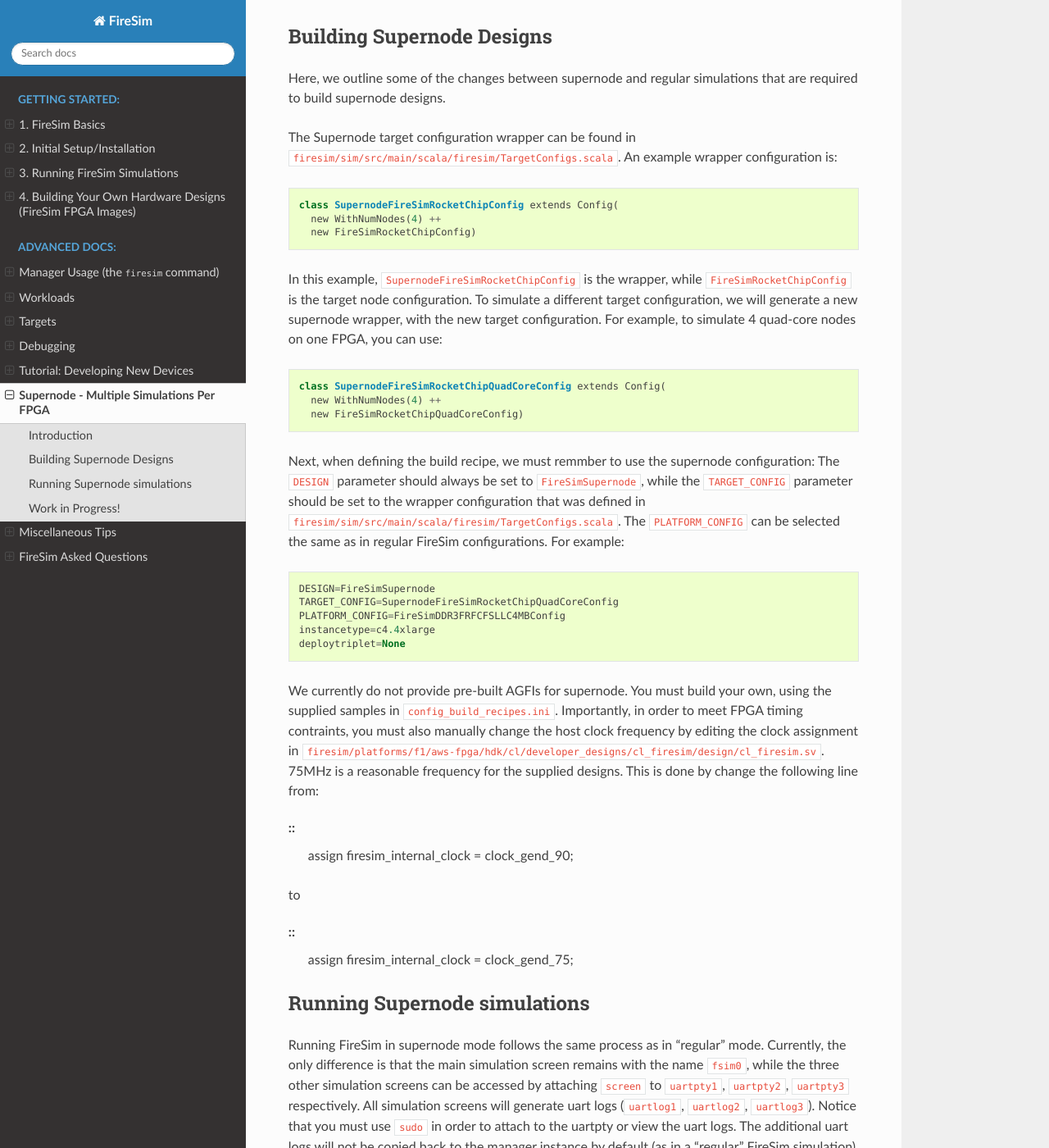
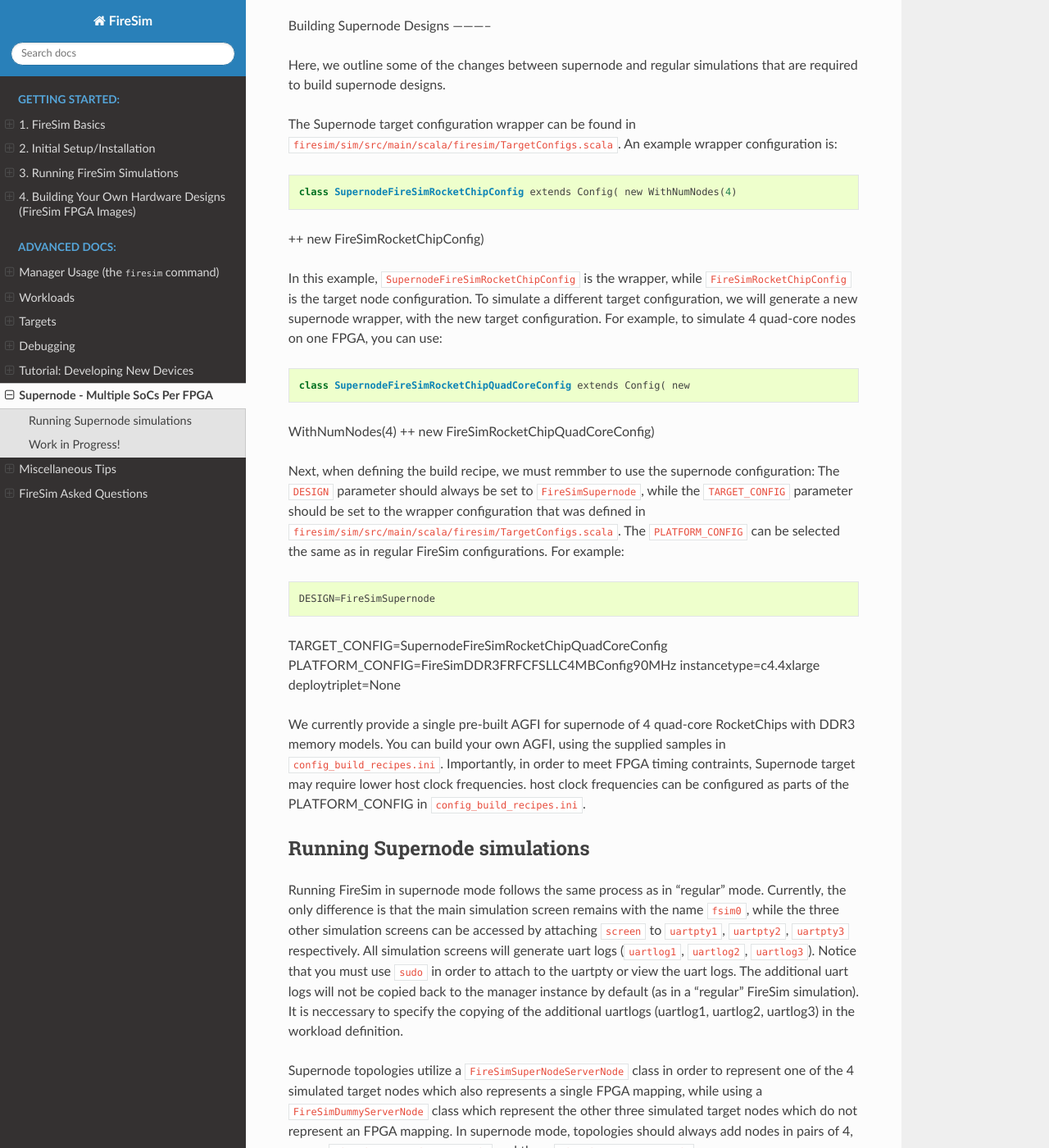
Before and after one commit to firesim/firesim, a Sphinx documentation site: the page built from docs/Advanced-Usage/Supernode.rst, in a window 1280 px wide and 1400 px high, scrolled down 597 px. Shown: the whole window at 82% size. Built offline with Sphinx 7.4.7 and the Read the Docs theme 2.0.0, drawn with Linux system fonts in a browser that asks for light colours; some of the changed text lies outside the part shown.

Commit message:
supernode docs update

```diff
--- a/docs/Advanced-Usage/Supernode.rst
+++ b/docs/Advanced-Usage/Supernode.rst
@@ -1,19 +1,18 @@
-Supernode - Multiple Simulations Per FPGA
+Supernode - Multiple SoCs Per FPGA
 ============================================
 
-Supernode allows users to run multiple simulations per-FPGA in order to improve
+Supernode allows users to run multiple simulated SoCs per-FPGA in order to improve
 FPGA resource utilization and reduce cost. For example, in the case of using
-FireSim to simulate a datacenter scale system, supernode mode allows
-realistic rack topology simulation (32 simulated nodes) using a
-single ``f1.16xlarge`` instance (8 FPGAs).
+FireSim to simulate a datacenter scale system, supernode mode allows realistic
+rack topology simulation (32 simulated nodes) using a single ``f1.16xlarge``
+instance (8 FPGAs).
 
 Below, we outline the build and runtime configuration changes needed to utilize
 supernode designs. Supernode is currently only enabled for RocketChip designs
 with NICs. More details about supernode can be found in the `FireSim ISCA 2018
 Paper <https://sagark.org/assets/pubs/firesim-isca2018.pdf>`__.
 
-Introduction
------------
+Introduction -----------
 
 By default, supernode packs 4 identical designs into a single FPGA, and
 utilizes all 4 DDR channels available on each FPGA on AWS F1 instances. It
@@ -24,65 +23,53 @@
 over the network, utilize different block device images, etc. In the networked
 case, 4 separate network links are presented to the switch-side.
 
-Building Supernode Designs
------------
+Building Supernode Designs -----------
 
-Here, we outline some of the changes between supernode and regular
-simulations that are required to build supernode designs.
+Here, we outline some of the changes between supernode and regular simulations
+that are required to build supernode designs.
 
 The Supernode target configuration wrapper can be found in
-``firesim/sim/src/main/scala/firesim/TargetConfigs.scala``.  An example wrapper configuration is:
+``firesim/sim/src/main/scala/firesim/TargetConfigs.scala``.  An example wrapper
+configuration is:
 
 ::
 
-    class SupernodeFireSimRocketChipConfig extends Config(
-      new WithNumNodes(4) ++
-      new FireSimRocketChipConfig)
+    class SupernodeFireSimRocketChipConfig extends Config( new WithNumNodes(4)
+++ new FireSimRocketChipConfig)
 
 In this example, ``SupernodeFireSimRocketChipConfig`` is the wrapper, while
-``FireSimRocketChipConfig`` is the target node configuration. To
-simulate a different target configuration, we will generate a new supernode
-wrapper, with the new target configuration. For example, to simulate 4 quad-core
-nodes on one FPGA, you can use:
+``FireSimRocketChipConfig`` is the target node configuration. To simulate a
+different target configuration, we will generate a new supernode wrapper, with
+the new target configuration. For example, to simulate 4 quad-core nodes on one
+FPGA, you can use:
 
 ::
 
-    class SupernodeFireSimRocketChipQuadCoreConfig extends Config(
-      new WithNumNodes(4) ++
-      new FireSimRocketChipQuadCoreConfig)
+    class SupernodeFireSimRocketChipQuadCoreConfig extends Config( new
+WithNumNodes(4) ++ new FireSimRocketChipQuadCoreConfig)
 
 Next, when defining the build recipe, we must remmber to use the supernode
 configuration: The ``DESIGN`` parameter should always be set to
-``FireSimSupernode``, while the ``TARGET_CONFIG`` parameter should be set to the
-wrapper configuration that was defined in
-``firesim/sim/src/main/scala/firesim/TargetConfigs.scala``.  The ``PLATFORM_CONFIG`` can
-be selected the same as in regular FireSim configurations.  For example:
+``FireSimSupernode``, while the ``TARGET_CONFIG`` parameter should be set to
+the wrapper configuration that was defined in
+``firesim/sim/src/main/scala/firesim/TargetConfigs.scala``.  The
+``PLATFORM_CONFIG`` can be selected the same as in regular FireSim
+configurations.  For example:
 
 ::
 
     DESIGN=FireSimSupernode
-    TARGET_CONFIG=SupernodeFireSimRocketChipQuadCoreConfig
-    PLATFORM_CONFIG=FireSimDDR3FRFCFSLLC4MBConfig
-    instancetype=c4.4xlarge
-    deploytriplet=None
+TARGET_CONFIG=SupernodeFireSimRocketChipQuadCoreConfig
+PLATFORM_CONFIG=FireSimDDR3FRFCFSLLC4MBConfig90MHz instancetype=c4.4xlarge
+deploytriplet=None
 
 
-We currently do not provide pre-built AGFIs for supernode. You must build your
-own, using the supplied samples in ``config_build_recipes.ini``.
-Importantly, in order to meet FPGA timing contraints, you must also manually
-change the host clock frequency by editing the clock assignment in
-``firesim/platforms/f1/aws-fpga/hdk/cl/developer_designs/cl_firesim/design/cl_firesim.sv``.
-75MHz is a reasonable frequency for the supplied designs.
-This is done by change the following line from:
-
-::
-    assign firesim_internal_clock = clock_gend_90;
-
-to
-
-::
-    assign firesim_internal_clock = clock_gend_75;
-
+We currently provide a single pre-built AGFI for supernode of 4 quad-core
+RocketChips with DDR3 memory models. You can build your own AGFI, using the supplied samples in
+``config_build_recipes.ini``.  Importantly, in order to meet FPGA timing
+contraints, Supernode target may require lower host clock frequencies.
+host clock frequencies can be configured as parts of the PLATFORM_CONFIG in
+``config_build_recipes.ini``.
 
 Running Supernode simulations
 --------------------
```
